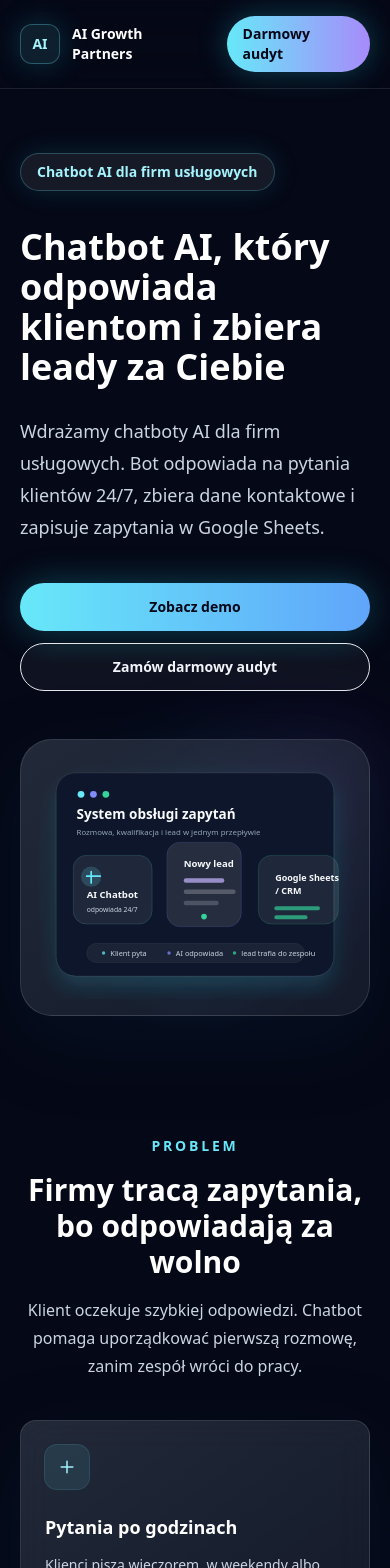
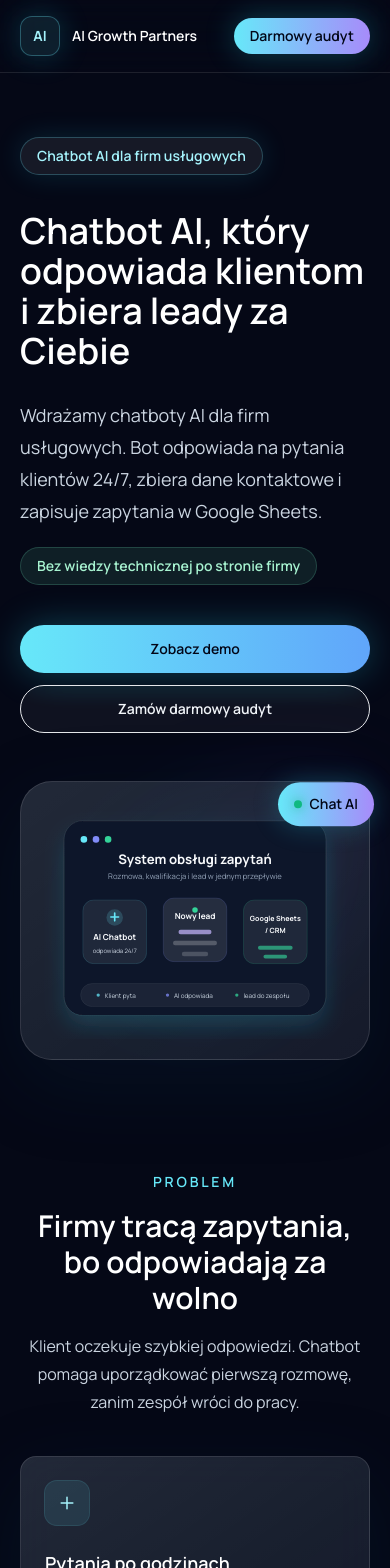
Before and after one commit to chatbotasystent-byte/Chat-bot-franek, a Next.js app: page / in a window 390 px wide. Shown: the top 1568 px of the page. Built offline with nearby package versions, Linux system fonts and the light colour scheme.

Commit message:
Poprawki strona

```diff
--- a/app/globals.css
+++ b/app/globals.css
@@ -13,6 +13,7 @@ html {
 
 body {
   min-height: 100vh;
+  font-feature-settings: "cv02", "cv03", "cv04", "cv11";
   background:
     linear-gradient(rgba(255, 255, 255, 0.025) 1px, transparent 1px),
     linear-gradient(90deg, rgba(255, 255, 255, 0.025) 1px, transparent 1px),
@@ -28,13 +29,19 @@ textarea {
   font: inherit;
 }
 
+h1,
+h2,
+h3 {
+  line-height: 1.08;
+}
+
 @keyframes float {
   0%,
   100% {
     transform: translate3d(0, 0, 0);
   }
   50% {
-    transform: translate3d(0, -14px, 0);
+    transform: translate3d(0, -6px, 0);
   }
 }
 
@@ -65,20 +72,41 @@ textarea {
   0%,
   100% {
     opacity: 0.56;
-    transform: scale(0.98);
+    transform: scale(0.99);
   }
   50% {
     opacity: 0.88;
-    transform: scale(1.02);
+    transform: scale(1.01);
+  }
+}
+
+@keyframes modalIn {
+  from {
+    opacity: 0;
+    transform: translate3d(0, 16px, 0) scale(0.98);
+  }
+  to {
+    opacity: 1;
+    transform: translate3d(0, 0, 0) scale(1);
+  }
+}
+
+@keyframes floatSubtle {
+  0%,
+  100% {
+    transform: translate3d(0, 0, 0);
+  }
+  50% {
+    transform: translate3d(0, -4px, 0);
   }
 }
 
 .animate-float-slow {
-  animation: float 7s ease-in-out infinite;
+  animation: float 8.5s ease-in-out infinite;
 }
 
 .animate-float-delay {
-  animation: float 8s ease-in-out 1.2s infinite;
+  animation: float 9.5s ease-in-out 1.2s infinite;
 }
 
 .animate-fade-up {
@@ -91,6 +119,14 @@ textarea {
 
 .animate-soft-pulse {
   animation: softPulse 6.5s ease-in-out infinite;
+}
+
+.animate-modal-in {
+  animation: modalIn 0.28s ease-out both;
+}
+
+.animate-float-subtle {
+  animation: floatSubtle 5.5s ease-in-out infinite;
 }
 
 .animation-delay-150 {
--- a/app/layout.tsx
+++ b/app/layout.tsx
@@ -1,5 +1,12 @@
 import type { Metadata } from "next";
+import { Manrope } from "next/font/google";
 import "./globals.css";
+
+const manrope = Manrope({
+  subsets: ["latin", "latin-ext"],
+  display: "swap",
+  variable: "--font-manrope"
+});
 
 export const metadata: Metadata = {
   title: "AI Growth Partners - wdrożenia AI dla firm",
@@ -14,7 +21,7 @@ export default function RootLayout({
 }>) {
   return (
     <html lang="pl">
-      <body>{children}</body>
+      <body className={manrope.className}>{children}</body>
     </html>
   );
 }
--- a/app/page.tsx
+++ b/app/page.tsx
@@ -1,5 +1,5 @@
 import { AIDashboardIllustration } from "@/components/AIDashboardIllustration";
-import { ChatWidget } from "@/components/ChatWidget";
+import { ChatModal } from "@/components/ChatModal";
 import { ContactForm } from "@/components/ContactForm";
 import { Footer } from "@/components/Footer";
 import { Navbar } from "@/components/Navbar";
@@ -7,27 +7,27 @@ import { Navbar } from "@/components/Navbar";
 const problems = [
   {
     title: "Pytania po godzinach",
-    description: "Klienci piszą wieczorem, w weekendy albo wtedy, gdy nikt nie odbiera telefonu."
+    description: "Klienci piszą wtedy, gdy zespół już nie pracuje."
   },
   {
     title: "Rozproszone wiadomości",
-    description: "Zapytania giną w mailach, formularzach, czatach i wiadomościach z social mediów."
+    description: "Mail, formularz i social media nie tworzą jednego widoku."
   },
   {
     title: "Utracone leady",
-    description: "Jeśli odpowiedź przychodzi za późno, klient często wybiera inną firmę."
+    description: "Zbyt późna odpowiedź często oznacza utracony kontakt."
   },
   {
     title: "Brak jednego miejsca",
-    description: "Właściciel nie widzi szybko, kto pytał, o co pytał i do kogo trzeba oddzwonić."
+    description: "Trudno szybko sprawdzić, komu trzeba oddzwonić."
   }
 ];
 
 const benefits = [
-  "Bot odpowiada klientom 24/7.",
-  "Zbiera imię, telefon, email i temat zapytania.",
-  "Zapisuje dane do Google Sheets.",
-  "Pomaga firmie szybciej odpowiadać klientom."
+  "AI odpowiada na najczęstsze pytania.",
+  "Bot zbiera dane kontaktowe klienta.",
+  "Lead trafia do arkusza Google Sheets.",
+  "Firma widzi, do kogo warto oddzwonić."
 ];
 
 const suggestions = [
@@ -38,14 +38,14 @@ const suggestions = [
 ];
 
 const industries = [
-  ["Firmy usługowe", "kwalifikacja zapytań", "oddzwonienia"],
-  ["Salony beauty", "cennik i terminy", "zapisy klientów"],
-  ["Warsztaty samochodowe", "dane auta", "formularz wyceny"],
-  ["Firmy remontowe", "zakres prac", "lokalizacja i termin"],
-  ["Gabinety i kliniki", "pytania o usługi", "umówienie kontaktu"],
-  ["Szkoły językowe", "poziom kursu", "zapytania o grupy"],
-  ["Biura nieruchomości", "preferencje klienta", "kontakt do agenta"],
-  ["Lokalne biznesy", "FAQ klientów", "zbieranie leadów"]
+  ["Firmy usługowe", "kwalifikacja zapytań", "kontakt zwrotny"],
+  ["Salony beauty", "cennik i terminy", "zapisy"],
+  ["Warsztaty samochodowe", "dane auta", "wycena"],
+  ["Firmy remontowe", "zakres prac", "lokalizacja"],
+  ["Gabinety i kliniki", "pytania o usługi", "kontakt"],
+  ["Szkoły językowe", "poziom kursu", "grupy"],
+  ["Biura nieruchomości", "preferencje", "kontakt do agenta"],
+  ["Lokalne biznesy", "FAQ klientów", "leady"]
 ];
 
 const included = [
@@ -136,17 +136,17 @@ function DemoConversation() {
 
 function SheetsMockup() {
   const columns = ["Data", "Imię", "Email", "Telefon", "Branża", "Wiadomość", "Status"];
-  const row = ["08.06", "Anna", "kontakt@example.pl", "+48...", "usługi", "prośba o wycenę", "Nowy"];
+  const row = ["08.06", "Anna", "kontakt@example.pl", "+48...", "usługi", "prośba o kontakt", "Nowy lead"];
 
   return (
     <div className="glass-card rounded-3xl p-5 sm:p-6">
       <p className="text-sm font-semibold text-emerald-200">Mockup Google Sheets</p>
       <div className="mt-5 overflow-x-auto rounded-2xl border border-white/10">
-        <table className="min-w-[720px] w-full border-collapse text-left text-sm">
-          <thead className="bg-emerald-300/10 text-emerald-100">
+        <table className="min-w-[760px] w-full border-collapse text-left text-sm">
+          <thead className="bg-emerald-300/12 text-emerald-100">
             <tr>
               {columns.map((column) => (
-                <th key={column} className="border-b border-white/10 px-4 py-3 font-semibold">
+                <th key={column} className="border-b border-white/10 px-5 py-4 font-semibold">
                   {column}
                 </th>
               ))}
@@ -155,7 +155,7 @@ function SheetsMockup() {
           <tbody className="text-slate-200">
             <tr>
               {row.map((cell) => (
-                <td key={cell} className="border-b border-white/5 px-4 py-3">
+                <td key={cell} className="border-b border-white/5 px-5 py-5">
                   {cell}
                 </td>
               ))}
@@ -190,6 +190,9 @@ export default function Home() {
               klientów 24/7, zbiera dane kontaktowe i zapisuje zapytania w
               Google Sheets.
             </p>
+            <p className="mt-5 inline-flex rounded-full border border-emerald-300/20 bg-emerald-300/10 px-4 py-2 text-sm font-semibold text-emerald-200">
+              Bez wiedzy technicznej po stronie firmy
+            </p>
             <div className="mt-10 flex flex-col gap-3 sm:flex-row sm:flex-wrap">
               <a href="#demo" className="cta-shine inline-flex min-h-12 items-center justify-center rounded-full bg-gradient-to-r from-cyan-300 to-blue-400 px-7 py-3 text-sm font-semibold text-slate-950 shadow-[0_0_36px_rgba(34,211,238,0.28)] transition hover:scale-[1.02] hover:shadow-[0_0_46px_rgba(34,211,238,0.4)]">
                 Zobacz demo
@@ -204,7 +207,7 @@ export default function Home() {
         </div>
       </section>
 
-      <section id="problem" className="px-5 py-16 sm:px-8 lg:px-12">
+      <section id="problem" className="px-5 py-14 sm:px-8 lg:px-12 lg:py-16">
         <div className="mx-auto max-w-7xl">
           <SectionHeader
             eyebrow="Problem"
@@ -213,7 +216,7 @@ export default function Home() {
           />
           <div className="mt-10 grid gap-5 md:grid-cols-2 xl:grid-cols-4">
             {problems.map((item) => (
-              <article key={item.title} className="glass-card min-h-52 rounded-2xl p-6 transition duration-300 hover:-translate-y-1 hover:border-cyan-300/35">
+              <article key={item.title} className="glass-card min-h-48 rounded-2xl p-6 transition duration-300 hover:-translate-y-1 hover:border-cyan-300/30">
                 <IconMark />
                 <h3 className="mt-6 text-lg font-semibold text-white">{item.title}</h3>
                 <p className="mt-3 text-sm leading-6 text-slate-300">{item.description}</p>
@@ -223,7 +226,7 @@ export default function Home() {
         </div>
       </section>
 
-      <section id="rozwiazanie" className="px-5 py-16 sm:px-8 lg:px-12">
+      <section id="rozwiazanie" className="px-5 py-14 sm:px-8 lg:px-12 lg:py-16">
         <div className="mx-auto grid max-w-7xl gap-8 lg:grid-cols-[0.9fr_1.1fr] lg:items-center">
           <div className="animate-fade-up">
             <p className="text-sm font-semibold uppercase tracking-[0.2em] text-cyan-300">
@@ -240,7 +243,7 @@ export default function Home() {
           </div>
           <div className="grid gap-4 sm:grid-cols-2">
             {benefits.map((benefit) => (
-              <div key={benefit} className="glass-card rounded-2xl p-5 text-sm font-semibold leading-6 text-slate-100 transition duration-300 hover:-translate-y-1 hover:border-cyan-300/30">
+              <div key={benefit} className="glass-card min-h-24 rounded-2xl p-5 text-sm font-semibold leading-6 text-slate-100 transition duration-300 hover:-translate-y-1 hover:border-cyan-300/28">
                 {benefit}
               </div>
             ))}
@@ -248,21 +251,19 @@ export default function Home() {
         </div>
       </section>
 
-      <section id="demo" className="relative px-5 py-16 sm:px-8 lg:px-12">
+      <section id="demo" className="relative px-5 py-14 sm:px-8 lg:px-12 lg:py-16">
         <div className="mx-auto max-w-7xl">
           <SectionHeader
             eyebrow="Demo działania"
             title="Zobacz, jak działa chatbot AI"
-            description="Poniżej masz przykład rozmowy, wizualny zapis leada w arkuszu oraz działający ChatWidget, który możesz przetestować."
+            description="Poniżej masz przykład rozmowy, wizualny zapis leada w arkuszu oraz kafelek, który otwiera działające demo chatu."
           />
           <div className="mt-10 grid gap-6 lg:grid-cols-2">
             <DemoConversation />
             <SheetsMockup />
           </div>
           <div className="mt-8 grid gap-8 lg:grid-cols-[1.08fr_0.92fr] lg:items-start">
-            <div>
-              <ChatWidget suggestions={suggestions} />
-            </div>
+            <ChatModal suggestions={suggestions} />
             <aside className="glass-card gradient-border rounded-3xl p-6 sm:p-8">
               <p className="text-base font-semibold text-cyan-100">Co testujesz?</p>
               <div className="mt-6 space-y-4 text-sm leading-6 text-slate-300">
@@ -275,7 +276,7 @@ export default function Home() {
         </div>
       </section>
 
-      <section id="branze" className="px-5 py-16 sm:px-8 lg:px-12">
+      <section id="branze" className="px-5 py-14 sm:px-8 lg:px-12 lg:py-16">
         <div className="mx-auto max-w-7xl">
           <SectionHeader
             eyebrow="Branże"
@@ -284,7 +285,7 @@ export default function Home() {
           />
           <div className="mt-10 grid gap-5 sm:grid-cols-2 lg:grid-cols-4">
             {industries.map(([name, first, second]) => (
-              <article key={name} className="glass-card min-h-44 rounded-2xl p-5 transition duration-300 hover:-translate-y-1 hover:border-cyan-300/35">
+              <article key={name} className="glass-card min-h-40 rounded-2xl p-5 transition duration-300 hover:-translate-y-1 hover:border-cyan-300/30">
                 <h3 className="text-base font-semibold text-white">{name}</h3>
                 <p className="mt-4 text-sm leading-6 text-slate-300">{first}</p>
                 <p className="mt-1 text-sm leading-6 text-slate-400">{second}</p>
@@ -294,7 +295,7 @@ export default function Home() {
         </div>
       </section>
 
-      <section id="wdrozenie" className="px-5 py-16 sm:px-8 lg:px-12">
+      <section id="wdrozenie" className="px-5 py-14 sm:px-8 lg:px-12 lg:py-16">
         <div className="mx-auto grid max-w-7xl gap-8 lg:grid-cols-[0.85fr_1.15fr] lg:items-center">
           <div>
             <p className="text-sm font-semibold uppercase tracking-[0.2em] text-cyan-300">
@@ -319,7 +320,7 @@ export default function Home() {
         </div>
       </section>
 
-      <section id="proces" className="px-5 py-16 sm:px-8 lg:px-12">
+      <section id="proces" className="px-5 py-14 sm:px-8 lg:px-12 lg:py-16">
         <div className="mx-auto max-w-7xl">
           <SectionHeader
             eyebrow="Proces"
@@ -328,7 +329,7 @@ export default function Home() {
           />
           <div className="mt-10 grid gap-4 lg:grid-cols-5">
             {process.map(([title, description], index) => (
-              <article key={title} className="glass-card relative min-h-44 rounded-2xl p-5 transition duration-300 hover:-translate-y-1 hover:border-cyan-300/35">
+              <article key={title} className="glass-card relative min-h-44 rounded-2xl p-5 transition duration-300 hover:-translate-y-1 hover:border-cyan-300/30">
                 {index < process.length - 1 ? (
                   <span className="absolute -right-4 top-1/2 z-10 hidden h-px w-8 bg-gradient-to-r from-cyan-300/70 to-transparent lg:block" />
                 ) : null}
@@ -343,7 +344,7 @@ export default function Home() {
         </div>
       </section>
 
-      <section id="kontakt" className="relative px-5 py-16 sm:px-8 lg:px-12">
+      <section id="kontakt" className="relative px-5 py-14 sm:px-8 lg:px-12 lg:py-16">
         <div className="mx-auto grid max-w-7xl gap-8 lg:grid-cols-[0.9fr_1.1fr] lg:items-start">
           <div className="glass-card gradient-border rounded-3xl p-6 sm:p-8">
             <p className="text-sm font-semibold uppercase tracking-[0.2em] text-cyan-300">
@@ -365,7 +366,7 @@ export default function Home() {
         </div>
       </section>
 
-      <section id="faq" className="px-5 py-16 sm:px-8 lg:px-12">
+      <section id="faq" className="px-5 py-14 sm:px-8 lg:px-12 lg:py-16">
         <div className="mx-auto max-w-5xl">
           <SectionHeader
             eyebrow="FAQ"
--- a/components/AIDashboardIllustration.tsx
+++ b/components/AIDashboardIllustration.tsx
@@ -1,8 +1,8 @@
 export function AIDashboardIllustration() {
   return (
     <div className="animate-fade-up animation-delay-450 relative">
-      <div className="animate-soft-pulse absolute -inset-8 rounded-[2rem] bg-[radial-gradient(circle,rgba(34,211,238,0.28),transparent_58%),radial-gradient(circle_at_80%_20%,rgba(139,92,246,0.2),transparent_42%)] blur-2xl" />
-      <div className="glass-card relative overflow-hidden rounded-[2rem] p-4 shadow-2xl shadow-cyan-950/40">
+      <div className="animate-soft-pulse absolute -inset-6 rounded-[2rem] bg-[radial-gradient(circle,rgba(34,211,238,0.2),transparent_58%),radial-gradient(circle_at_80%_20%,rgba(139,92,246,0.14),transparent_42%)] blur-2xl" />
+      <div className="glass-card relative overflow-hidden rounded-[2rem] p-5 shadow-2xl shadow-cyan-950/30 sm:p-6">
         <svg
           className="h-auto w-full"
           viewBox="0 0 560 430"
@@ -25,47 +25,47 @@ export function AIDashboardIllustration() {
             </filter>
           </defs>
 
-          <rect x="34" y="30" width="492" height="360" rx="34" fill="url(#panelBg)" stroke="white" strokeOpacity="0.12" filter="url(#softGlow)" />
+          <rect x="42" y="34" width="476" height="354" rx="34" fill="url(#panelBg)" stroke="white" strokeOpacity="0.12" filter="url(#softGlow)" />
           <circle cx="78" cy="68" r="6" fill="#67e8f9" />
           <circle cx="100" cy="68" r="6" fill="#818cf8" />
           <circle cx="122" cy="68" r="6" fill="#34d399" />
-          <text x="70" y="112" fill="#f8fafc" fontSize="24" fontWeight="700">System obsługi zapytań</text>
-          <text x="70" y="140" fill="#94a3b8" fontSize="14">Rozmowa, kwalifikacja i lead w jednym przepływie</text>
+          <text x="280" y="112" textAnchor="middle" fill="#f8fafc" fontSize="24" fontWeight="700">System obsługi zapytań</text>
+          <text x="280" y="140" textAnchor="middle" fill="#94a3b8" fontSize="14">Rozmowa, kwalifikacja i lead w jednym przepływie</text>
 
-          <path d="M164 230H270" stroke="url(#cardAccent)" strokeWidth="4" strokeLinecap="round" strokeOpacity="0.65" />
-          <path d="M356 230H462" stroke="url(#cardAccent)" strokeWidth="4" strokeLinecap="round" strokeOpacity="0.65" />
+          <path d="M192 236H222" stroke="url(#cardAccent)" strokeWidth="4" strokeLinecap="round" strokeOpacity="0.36" />
+          <path d="M338 236H368" stroke="url(#cardAccent)" strokeWidth="4" strokeLinecap="round" strokeOpacity="0.36" />
 
           <g className="animate-float-slow">
-            <rect x="64" y="176" width="140" height="122" rx="24" fill="white" fillOpacity="0.08" stroke="#67e8f9" strokeOpacity="0.28" />
-            <circle cx="96" cy="214" r="18" fill="#67e8f9" fillOpacity="0.18" />
-            <path d="M88 213h24M96 205v20" stroke="#67e8f9" strokeWidth="3" strokeLinecap="round" />
-            <text x="88" y="252" fill="#f8fafc" fontSize="17" fontWeight="700">AI Chatbot</text>
-            <text x="88" y="276" fill="#cbd5e1" fontSize="12">odpowiada 24/7</text>
+            <rect x="76" y="180" width="116" height="116" rx="20" fill="white" fillOpacity="0.08" stroke="#67e8f9" strokeOpacity="0.26" />
+            <circle cx="134" cy="212" r="15" fill="#67e8f9" fillOpacity="0.18" />
+            <path d="M127 211h14M134 204v14" stroke="#67e8f9" strokeWidth="3" strokeLinecap="round" />
+            <text x="134" y="253" textAnchor="middle" fill="#f8fafc" fontSize="15" fontWeight="700">AI Chatbot</text>
+            <text x="134" y="276" textAnchor="middle" fill="#cbd5e1" fontSize="11">odpowiada 24/7</text>
           </g>
 
           <g className="animate-float-delay">
-            <rect x="230" y="162" width="132" height="150" rx="24" fill="white" fillOpacity="0.1" stroke="#818cf8" strokeOpacity="0.32" />
-            <text x="260" y="206" fill="#f8fafc" fontSize="17" fontWeight="700">Nowy lead</text>
-            <rect x="260" y="226" width="72" height="8" rx="4" fill="#c4b5fd" fillOpacity="0.72" />
-            <rect x="260" y="246" width="92" height="8" rx="4" fill="white" fillOpacity="0.22" />
-            <rect x="260" y="266" width="62" height="8" rx="4" fill="white" fillOpacity="0.18" />
-            <circle cx="296" cy="294" r="5" fill="#34d399" />
+            <rect x="222" y="180" width="116" height="116" rx="20" fill="white" fillOpacity="0.1" stroke="#818cf8" strokeOpacity="0.3" />
+            <text x="280" y="218" textAnchor="middle" fill="#f8fafc" fontSize="15" fontWeight="700">Nowy lead</text>
+            <rect x="250" y="238" width="60" height="8" rx="4" fill="#c4b5fd" fillOpacity="0.72" />
+            <rect x="240" y="258" width="80" height="8" rx="4" fill="white" fillOpacity="0.22" />
+            <rect x="256" y="278" width="48" height="8" rx="4" fill="white" fillOpacity="0.18" />
+            <circle cx="280" cy="202" r="5" fill="#34d399" />
           </g>
 
           <g className="animate-float-slow">
-            <rect x="392" y="176" width="142" height="122" rx="24" fill="white" fillOpacity="0.08" stroke="#34d399" strokeOpacity="0.32" />
-            <text x="422" y="222" fill="#f8fafc" fontSize="16" fontWeight="700">Google Sheets</text>
-            <text x="422" y="244" fill="#f8fafc" fontSize="16" fontWeight="700">/ CRM</text>
-            <path d="M424 270h74M424 286h52" stroke="#34d399" strokeWidth="7" strokeLinecap="round" strokeOpacity="0.68" />
+            <rect x="368" y="180" width="116" height="116" rx="20" fill="white" fillOpacity="0.08" stroke="#34d399" strokeOpacity="0.3" />
+            <text x="426" y="219" textAnchor="middle" fill="#f8fafc" fontSize="13" fontWeight="700">Google Sheets</text>
+            <text x="426" y="240" textAnchor="middle" fill="#f8fafc" fontSize="13" fontWeight="700">/ CRM</text>
+            <path d="M398 267h56M408 283h36" stroke="#34d399" strokeWidth="7" strokeLinecap="round" strokeOpacity="0.64" />
           </g>
 
-          <rect x="88" y="332" width="386" height="34" rx="17" fill="white" fillOpacity="0.06" stroke="white" strokeOpacity="0.1" />
-          <circle cx="118" cy="349" r="3" fill="#67e8f9" fillOpacity="0.75" />
-          <circle cx="234" cy="349" r="3" fill="#818cf8" fillOpacity="0.75" />
-          <circle cx="350" cy="349" r="3" fill="#34d399" fillOpacity="0.75" />
-          <text x="130" y="354" fill="#cbd5e1" fontSize="13">Klient pyta</text>
-          <text x="246" y="354" fill="#cbd5e1" fontSize="13">AI odpowiada</text>
-          <text x="362" y="354" fill="#cbd5e1" fontSize="13">lead trafia do zespołu</text>
+          <rect x="72" y="330" width="416" height="42" rx="21" fill="white" fillOpacity="0.06" stroke="white" strokeOpacity="0.1" />
+          <circle cx="104" cy="351" r="3" fill="#67e8f9" fillOpacity="0.75" />
+          <circle cx="230" cy="351" r="3" fill="#818cf8" fillOpacity="0.75" />
+          <circle cx="356" cy="351" r="3" fill="#34d399" fillOpacity="0.75" />
+          <text x="116" y="356" fill="#cbd5e1" fontSize="11.5">Klient pyta</text>
+          <text x="242" y="356" fill="#cbd5e1" fontSize="11.5">AI odpowiada</text>
+          <text x="368" y="356" fill="#cbd5e1" fontSize="11.5">lead do zespołu</text>
         </svg>
       </div>
     </div>
--- /dev/null
+++ b/components/ChatModal.tsx
@@ -0,0 +1,104 @@
+"use client";
+
+import { useEffect, useState } from "react";
+import { ChatWidget } from "@/components/ChatWidget";
+
+type ChatModalProps = {
+  suggestions: string[];
+};
+
+export function ChatModal({ suggestions }: ChatModalProps) {
+  const [isOpen, setIsOpen] = useState(false);
+
+  useEffect(() => {
+    if (!isOpen) {
+      return;
+    }
+
+    function handleKeyDown(event: KeyboardEvent) {
+      if (event.key === "Escape") {
+        setIsOpen(false);
+      }
+    }
+
+    document.addEventListener("keydown", handleKeyDown);
+    document.body.style.overflow = "hidden";
+
+    return () => {
+      document.removeEventListener("keydown", handleKeyDown);
+      document.body.style.overflow = "";
+    };
+  }, [isOpen]);
+
+  return (
+    <>
+      <div className="glass-card gradient-border mx-auto max-w-4xl rounded-3xl p-6 text-center sm:p-8">
+        <p className="text-sm font-semibold uppercase tracking-[0.2em] text-cyan-300">
+          Demo chatu
+        </p>
+        <h3 className="mt-4 text-2xl font-semibold tracking-normal text-white sm:text-3xl">
+          Przetestuj chatbota AI
+        </h3>
+        <p className="mx-auto mt-4 max-w-2xl leading-7 text-slate-300">
+          Kliknij kafelek i zobacz, jak chatbot może odpowiadać klientom oraz
+          zbierać zapytania.
+        </p>
+        <button
+          type="button"
+          onClick={() => setIsOpen(true)}
+          className="cta-shine mt-7 inline-flex min-h-12 items-center justify-center rounded-full bg-gradient-to-r from-cyan-300 to-blue-400 px-7 py-3 text-sm font-semibold text-slate-950 shadow-[0_0_34px_rgba(34,211,238,0.26)] transition hover:scale-[1.02] hover:shadow-[0_0_44px_rgba(34,211,238,0.38)]"
+        >
+          Otwórz demo chatu
+        </button>
+      </div>
+
+      <button
+        type="button"
+        onClick={() => setIsOpen(true)}
+        className="animate-float-subtle fixed bottom-4 right-4 z-40 inline-flex min-h-11 items-center gap-2 rounded-full bg-gradient-to-r from-cyan-300 to-violet-400 px-4 py-2.5 text-sm font-semibold text-slate-950 shadow-[0_0_26px_rgba(34,211,238,0.26)] transition hover:-translate-y-0.5 hover:shadow-[0_0_34px_rgba(34,211,238,0.34)] sm:bottom-6 sm:right-6 sm:min-h-12 sm:px-5 sm:py-3"
+        aria-label="Otwórz demo chatu AI"
+      >
+        <span className="h-2 w-2 rounded-full bg-emerald-500 shadow-[0_0_12px_rgba(16,185,129,0.9)]" />
+        Chat AI
+      </button>
+
+      {isOpen ? (
+        <div
+          className="fixed inset-0 z-50 flex items-center justify-center bg-slate-950/78 px-3 py-4 backdrop-blur-xl sm:px-6"
+          role="dialog"
+          aria-modal="true"
+          aria-label="Demo chatbota AI"
+          onMouseDown={(event) => {
+            if (event.target === event.currentTarget) {
+              setIsOpen(false);
+            }
+          }}
+        >
+          <div className="animate-modal-in flex max-h-[92vh] w-full max-w-2xl flex-col overflow-hidden rounded-3xl border border-white/12 bg-slate-950 shadow-2xl shadow-cyan-950/36">
+            <div className="flex items-start justify-between gap-4 border-b border-white/10 bg-white/[0.06] px-5 py-4 sm:px-6">
+              <div>
+                <h2 className="text-xl font-semibold text-white">
+                  Demo chatbota AI
+                </h2>
+                <p className="mt-1 text-sm leading-6 text-slate-300">
+                  Napisz, jaką prowadzisz firmę, a bot pokaże przykładowe zastosowania.
+                </p>
+              </div>
+              <button
+                type="button"
+                onClick={() => setIsOpen(false)}
+                className="flex h-10 w-10 shrink-0 items-center justify-center rounded-full border border-white/10 bg-white/[0.06] text-lg font-semibold text-white transition hover:border-cyan-300/40 hover:bg-white/[0.1]"
+                aria-label="Zamknij demo chatu"
+              >
+                X
+              </button>
+            </div>
+            <div className="min-h-0 overflow-y-auto bg-slate-950 p-3 sm:p-4">
+              <ChatWidget suggestions={suggestions} />
+            </div>
+          </div>
+        </div>
+      ) : null}
+    </>
+  );
+}
```
Also changed, not shown: app/api/lead/route.ts (+10 -3 lines).
